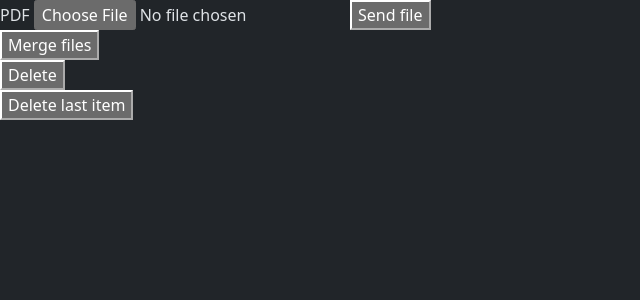
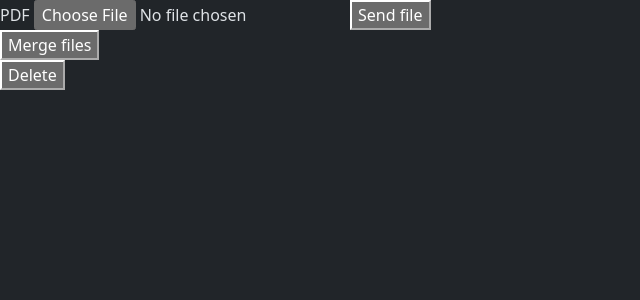
Before and after one commit to JesusDance/PDF-merger-tool, a Flask app: page / in a window 1280 px wide. Shown: the top 300 px of the page, without its empty margins (0-640 px from the left). Run offline with Flask 3, Linux system fonts and the light colour scheme; some libraries are stand-ins or nearby versions.

Commit message:
Fixed template

```diff
--- a/templates/index.html
+++ b/templates/index.html
@@ -23,9 +23,6 @@
 <form method="post" action="/clear">
     <button type="submit">Delete</button>
 </form>
-<form method="post" action="/pop">
-    <button type="submit">Delete last item</button>
-</form>
 {% for message in get_flashed_messages() %}
     <p class="text-warning h6">{{ message }}</p>
 {% endfor %}
```
